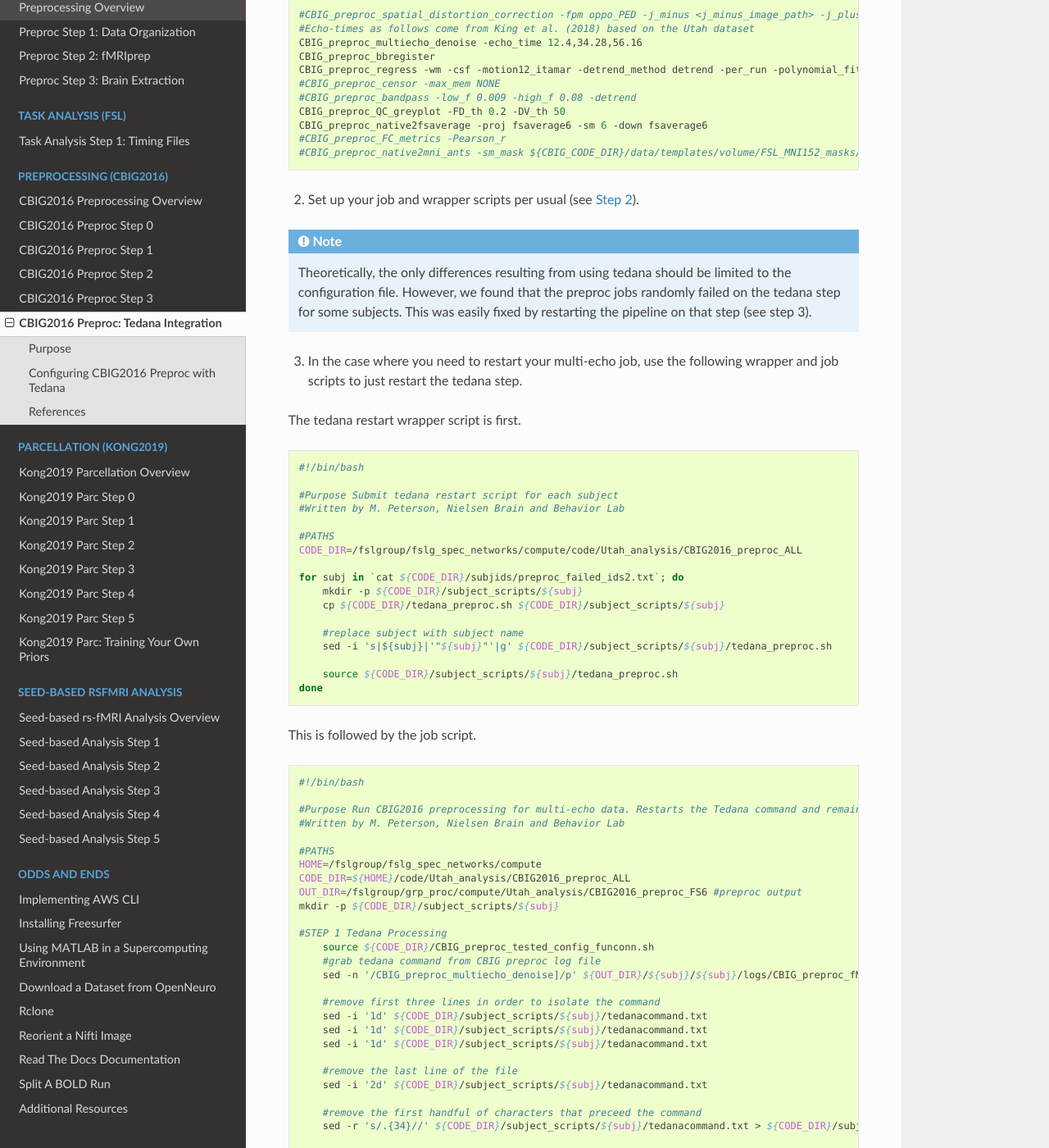
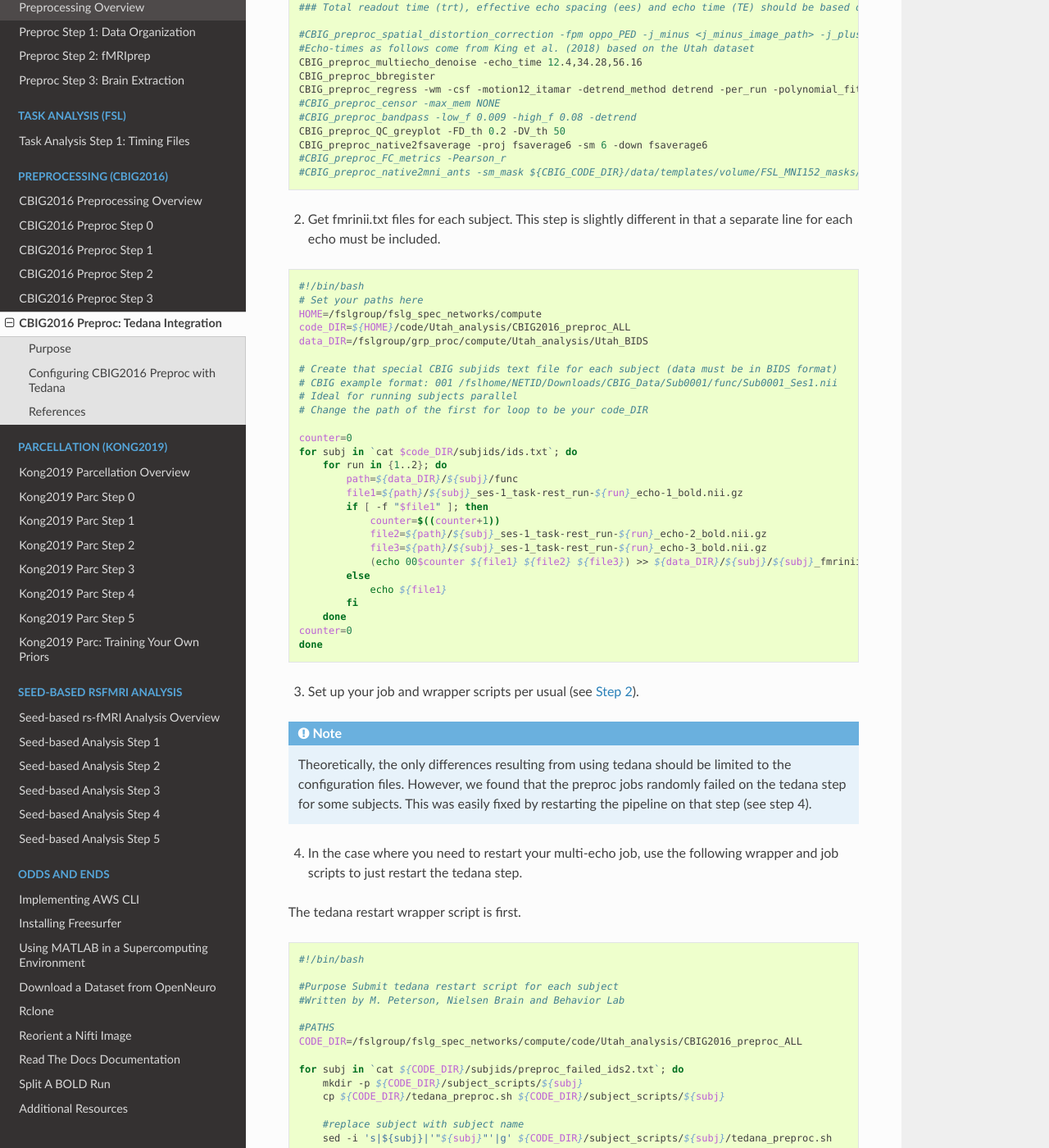
Before and after one commit to peter3200/NeuroDocs, a Sphinx documentation site: the page built from docs/source/cprep/cprep_4.rst, in a window 1280 px wide and 1400 px high, scrolled down 1179 px. Shown: the whole window at 82% size. Built offline with Sphinx 7.4.7 and the Read the Docs theme 2.0.0, drawn with Linux system fonts in a browser that asks for light colours; some of the changed text lies outside the part shown.

Commit message:
Add files via upload

```diff
--- a/docs/source/cprep/cprep_4.rst
+++ b/docs/source/cprep/cprep_4.rst
@@ -4,7 +4,7 @@ CBIG2016 Preproc: Tedana Integration
 Purpose
 *******
 
-Multi-echo EPI data are different from their single-echo counterparts in a fundamental way: three or more images per volume are acquired at echo times spanning tens of milliseconds. This results in a couple of specific benefits: 1) Echoes can be integrated into a single time-series with improved BOLD contrast and less susceptibility artifact via weighted averaging, and 2) the way in which signals decay across echoes can be used to inform denoising (Lynch et al., 2021). Ultimately, through this multi-echo acquisiton process, you end up with a greater signal-to-noise ratio than with single-echo data.
+Multi-echo EPI data are different from their single-echo counterparts in a fundamental way: three or more images per volume are acquired at echo times spanning tens of milliseconds. This results in a couple of specific benefits: 1) Echoes can be integrated into a single time-series with improved BOLD contrast and less susceptibility artifact via weighted averaging, and 2) the way in which signals decay across echoes can be used to inform denoising (Lynch et al., 2021). Ultimately, through this multi-echo acquisiton process, you end up with a greater signal-to-noise ratio than with single-echo data. For an in-depth discussion on the benefits of multi-echo data, see `this OHBM podcast <https://www.youtube.com/watch?v=B6SY6UHAucs>`__.
 
 In order to take advantage of these properties, the CBIG2016 pipeline allows for the integration of tedana (see DuPre et al., 2021). tedana creates a weighted sum of individual echoes and then denoises the data using a multi-echo ICA-based denoising method. In addition to incorporating Tedana, consider altering your CBIG2016 preproc configuration to remove steps rendered unnecessary by multi-echo acquisition, such as bandpass filtering (as suggested by Kundu et al., 2017).
 
@@ -52,11 +52,43 @@ Or, install and activate the `CBIG python environment <https://github.com/Thomas
     #CBIG_preproc_FC_metrics -Pearson_r
     #CBIG_preproc_native2mni_ants -sm_mask ${CBIG_CODE_DIR}/data/templates/volume/FSL_MNI152_masks/SubcorticalLooseMask_MNI1mm_sm6_MNI2mm_bin0.2.nii.gz -final_mask ${FSL_DIR}/data/standard/MNI152_T1_2mm_brain_mask_dil.nii.gz
 
-2. Set up your job and wrapper scripts per usual (see `Step 2 <https://neurodocs.readthedocs.io/en/latest/cprep/cprep_2.html>`__).
+2. Get fmrinii.txt files for each subject. This step is slightly different in that a separate line for each echo must be included.
 
-.. note:: Theoretically, the only differences resulting from using tedana should be limited to the configuration file. However, we found that the preproc jobs randomly failed on the tedana step for some subjects. This was easily fixed by restarting the pipeline on that step (see step 3).
+.. code-block:: bash
 
-3. In the case where you need to restart your multi-echo job, use the following wrapper and job scripts to just restart the tedana step.
+    #!/bin/bash
+    # Set your paths here
+    HOME=/fslgroup/fslg_spec_networks/compute
+    code_DIR=${HOME}/code/Utah_analysis/CBIG2016_preproc_ALL
+    data_DIR=/fslgroup/grp_proc/compute/Utah_analysis/Utah_BIDS
+
+    # Create that special CBIG subjids text file for each subject (data must be in BIDS format)
+    # CBIG example format: 001 /fslhome/NETID/Downloads/CBIG_Data/Sub0001/func/Sub0001_Ses1.nii
+    # Ideal for running subjects parallel
+    # Change the path of the first for loop to be your code_DIR
+
+    counter=0
+    for subj in `cat $code_DIR/subjids/ids.txt`; do
+        for run in {1..2}; do
+            path=${data_DIR}/${subj}/func
+            file1=${path}/${subj}_ses-1_task-rest_run-${run}_echo-1_bold.nii.gz
+            if [ -f "$file1" ]; then
+                counter=$((counter+1))
+                file2=${path}/${subj}_ses-1_task-rest_run-${run}_echo-2_bold.nii.gz
+                file3=${path}/${subj}_ses-1_task-rest_run-${run}_echo-3_bold.nii.gz
+                (echo 00$counter ${file1} ${file2} ${file3}) >> ${data_DIR}/${subj}/${subj}_fmrinii.txt
+            else
+                echo ${file1}
+            fi
+        done
+    counter=0
+    done
+
+3. Set up your job and wrapper scripts per usual (see `Step 2 <https://neurodocs.readthedocs.io/en/latest/cprep/cprep_2.html>`__).
+
+.. note:: Theoretically, the only differences resulting from using tedana should be limited to the configuration files. However, we found that the preproc jobs randomly failed on the tedana step for some subjects. This was easily fixed by restarting the pipeline on that step (see step 4).
+
+4. In the case where you need to restart your multi-echo job, use the following wrapper and job scripts to just restart the tedana step.
 
 The tedana restart wrapper script is first.
 
```
